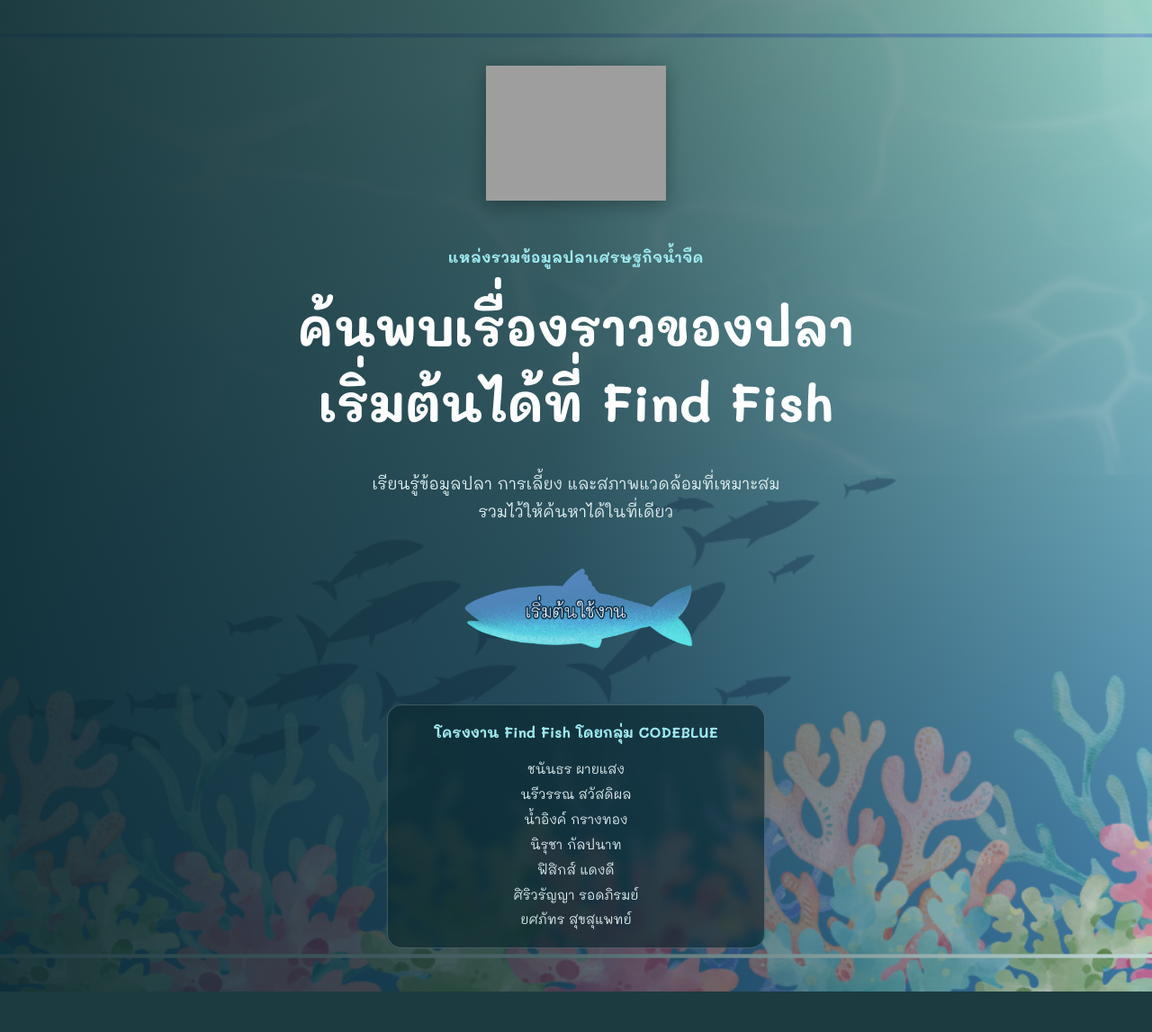
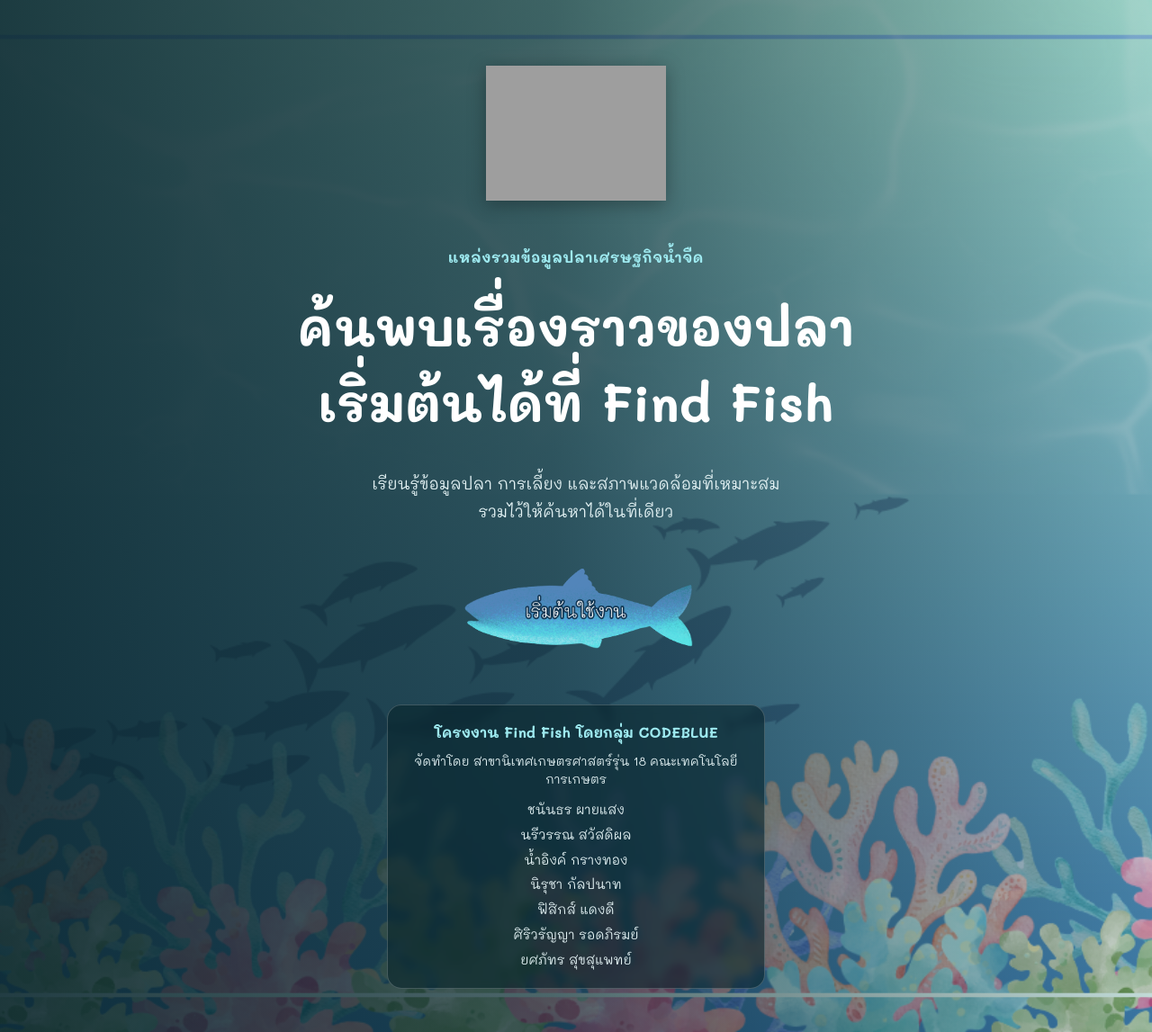
Before and after one commit to GaaFiw/find-fish, a Flask app: page / in a window 1280 px wide. Shown: the whole page at 90% size. Before the commit the page ends 1102 px from the top, so only its background shows below. Run offline with Flask 3, Linux system fonts and the light colour scheme; grey boxes are pictures that could not be loaded.

Commit message:
Add landing page project affiliation

```diff
--- a/static/css/style.css
+++ b/static/css/style.css
@@ -226,6 +226,13 @@ body.landing-page {
   font-size: 1rem;
 }
 
+.team-affiliation {
+  margin: -6px 0 10px;
+  color: #e2f1f3;
+  font-size: 0.85rem;
+  line-height: 1.5;
+}
+
 .team-list {
   list-style: none;
   padding: 0;
--- a/templates/landing.html
+++ b/templates/landing.html
@@ -36,6 +36,7 @@
 
       <div class="landing-team">
         <p class="team-title">โครงงาน Find Fish โดยกลุ่ม CODEBLUE</p>
+        <p class="team-affiliation">จัดทำโดย สาขานิเทศเกษตรศาสตร์รุ่น 18 คณะเทคโนโลยีการเกษตร</p>
         <ul class="team-list">
           <li>ชนันธร ผายแสง</li>
           <li>นรีวรรณ สวัสดิผล</li>
```
